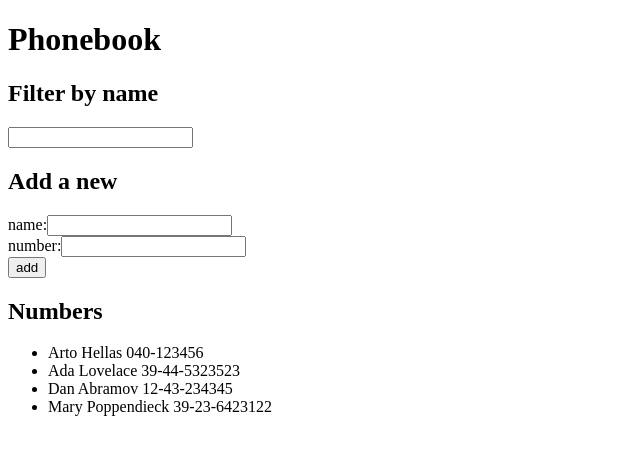
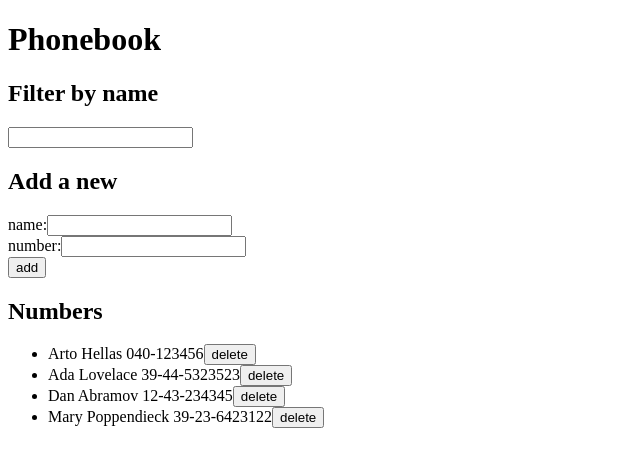
Before and after one commit to terrifricker/fullstack-phonebook-frontend, a React (Vite) app in the folder part2/phonebook/: page / in a window 1280 px wide. Shown: the top 466 px of the page, without its empty margins (0-640 px from the left). Built offline with nearby package versions, Linux system fonts and the light colour scheme; data requests are answered from the project's data file.

Commit message:
Exercise 2.14

```diff
--- a/part2/phonebook/src/App.jsx
+++ b/part2/phonebook/src/App.jsx
@@ -56,6 +56,17 @@ function App() {
     setNewName('')
     setNewNumber('')
   }
+  const removePerson = (id) => {
+    if (window.confirm(`Delete ${persons.filter(person =>
+        person.id === id)[0].name}?`)) {
+      personsService
+      .remove(id)
+      .then(() =>
+        personsService
+        .getAll()
+        .then(response => setPersons(response)))
+    }
+  }
 
   // event handlers
   const handlePersonChange = (event) => {
@@ -84,6 +95,7 @@ function App() {
       />
       <DisplayPersons
         personsToDisplay={personsToDisplay()}
+        removePerson={removePerson}
       />
     </div>
   )
--- a/part2/phonebook/src/components/DisplayPersons.jsx
+++ b/part2/phonebook/src/components/DisplayPersons.jsx
@@ -1,13 +1,16 @@
 import Person from './Person'
 
-const DisplayPersons = ({personsToDisplay}) => {
+const DisplayPersons = ({personsToDisplay, removePerson}) => {
 
   return(
     <>
       <h2>Numbers</h2>
       <ul>
         {personsToDisplay.map(person =>
-          <Person key={person.id} person={person} />)}
+          <Person
+            key={person.id}
+            person={person}
+            removePerson={() => removePerson(person.id)}/>)}
       </ul>
     </>
   )
--- a/part2/phonebook/src/components/Person.jsx
+++ b/part2/phonebook/src/components/Person.jsx
@@ -1,7 +1,10 @@
-const Person = ({ person }) => {
-    return (
-        <li>{person.name} {person.number}</li>
-    )
+const Person = ({ person, removePerson }) => {
+  return (
+    <li>
+      {person.name} {person.number}
+      <button type="button" onClick={removePerson}>delete</button>
+    </li>
+  )
 }
 
 export default Person
--- a/part2/phonebook/src/services/persons.js
+++ b/part2/phonebook/src/services/persons.js
@@ -11,7 +11,12 @@ const create = newObject => {
   return(request.then(response => response.data))
 }
 
+const remove = id => {
+  const request = axios.delete(`${baseUrl}/${id}`)
+  return(request.then(response => response.data))
+}
 export default {
   getAll,
-  create
+  create,
+  remove
 }
```
